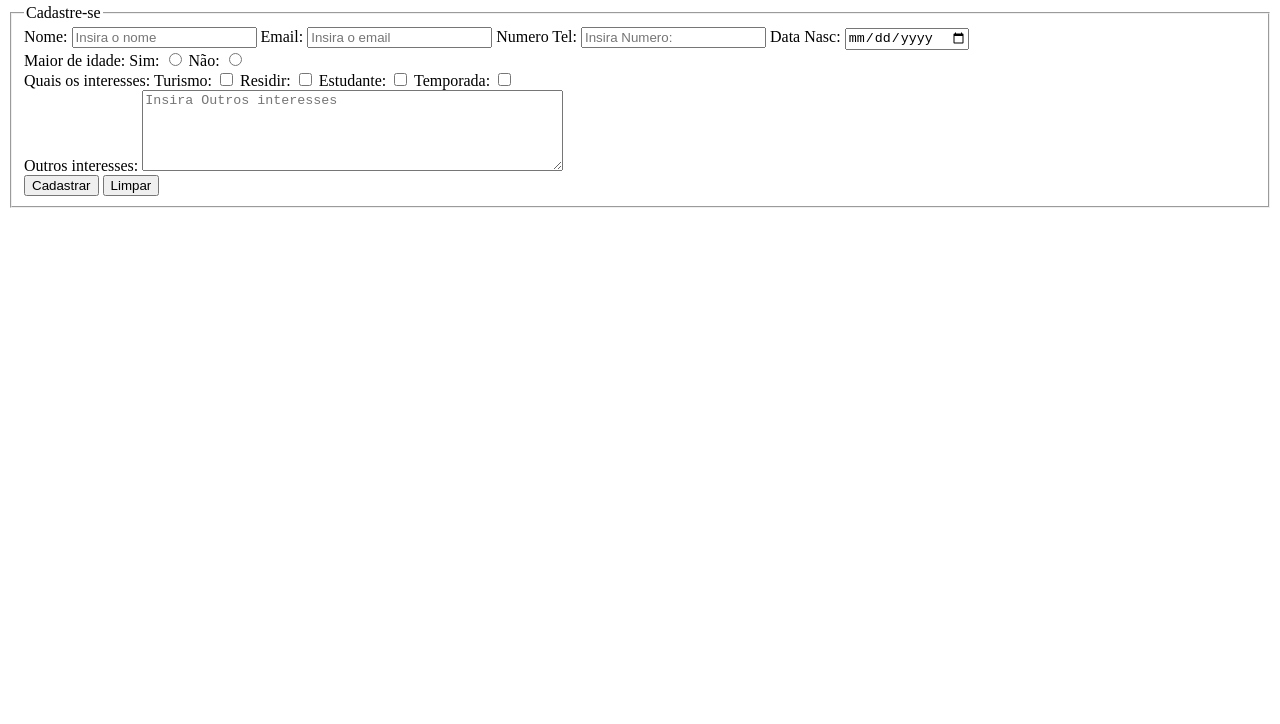
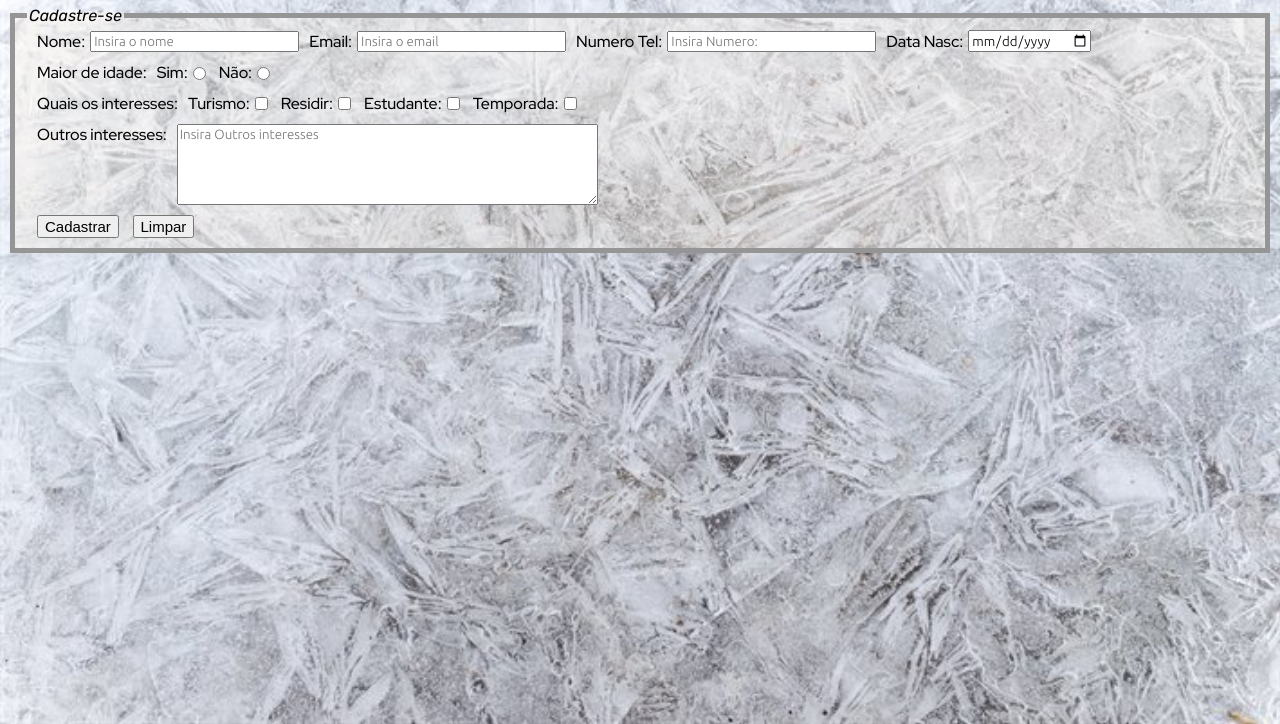
Before and after one commit to Jonatacosta/Checkpoit-2, a plain HTML site: page index.html in a window 1280 px wide. Shown: the part 76-800 px from the top of the page. Drawn offline with Linux system fonts and the light colour scheme.

Commit message:
Update index.html

```diff
--- a/index.html
+++ b/index.html
@@ -4,7 +4,7 @@
     <meta charset="UTF-8">
     <meta http-equiv="X-UA-Compatible" content="IE=edge">
     <meta name="viewport" content="width=device-width, initial-scale=1.0">
-    <link rel="stylesheet" href="/Front End/checkpoint/css/styleform.css">
+    <link rel="stylesheet" href="../css/styleform.css">
     <title>Document</title>
 </head>
 <body>
```
